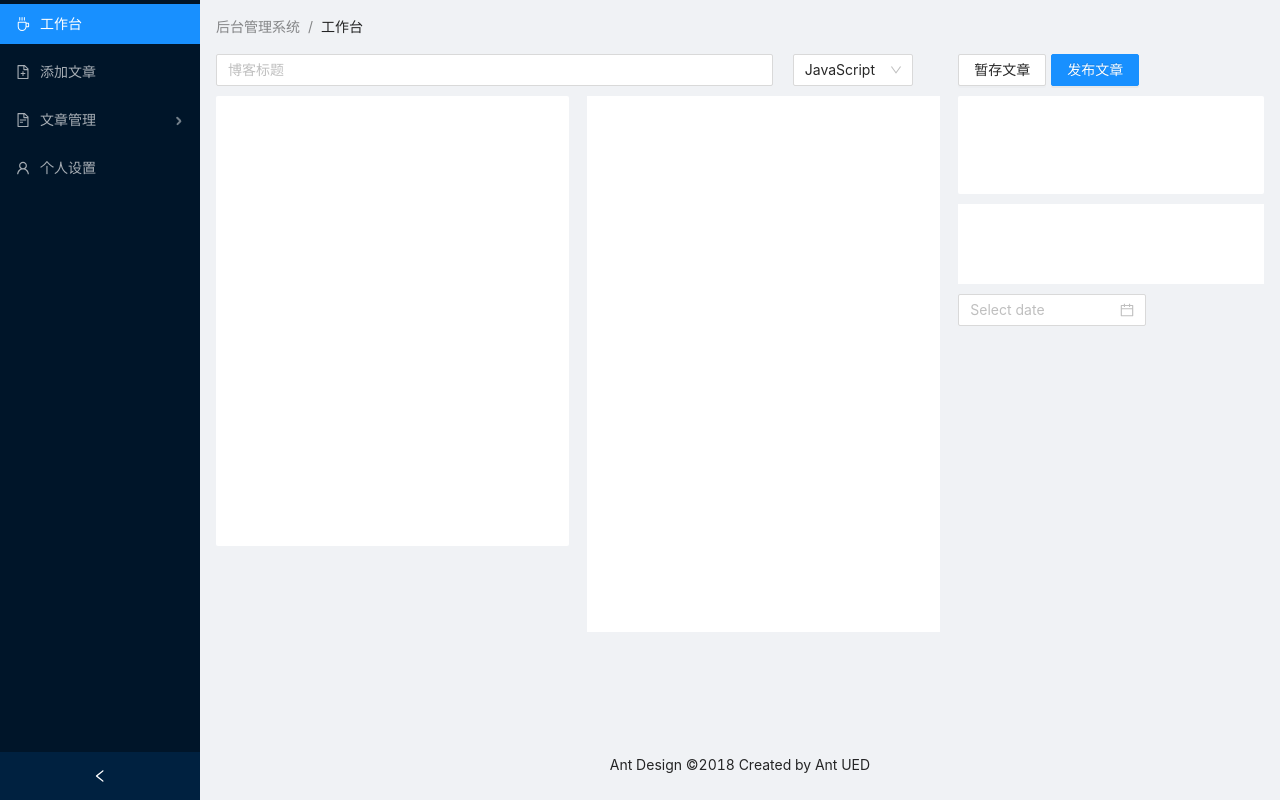
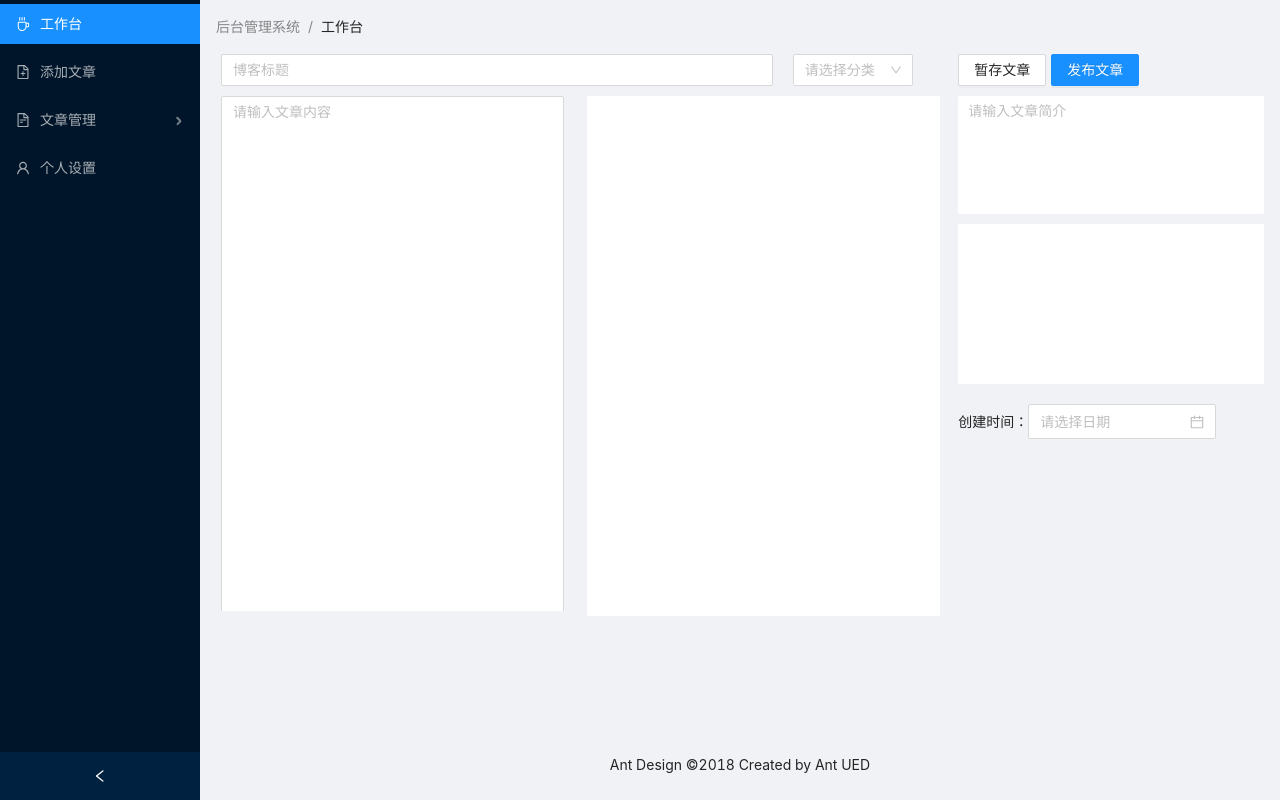
Before and after one commit to Awalter0411/coding-blog-admin, a React (Create React App) app: page /index in a window 1280 px wide. Built offline with nearby package versions, Linux system fonts and the light colour scheme.

Commit message:
'feat:markdown转换html'

```diff
--- a/src/index.js
+++ b/src/index.js
@@ -2,5 +2,12 @@ import React from 'react'
 import ReactDOM from 'react-dom'
 import './index.css'
 import App from './App'
+import {ConfigProvider} from 'antd'
+import locale from 'antd/es/date-picker/locale/zh_CN'
+import zhCN from 'antd/lib/locale/zh_CN';
 
-ReactDOM.render(<App />, document.getElementById('root'))
+ReactDOM.render(
+  <ConfigProvider locale={zhCN}>
+    <App/>
+  </ConfigProvider>
+  , document.getElementById('root'))
--- a/src/pages/AddArticle.js
+++ b/src/pages/AddArticle.js
@@ -1,49 +1,61 @@
 import '../static/css/AddArticle.css'
 import { useState } from 'react'
 import { Row, Col, Input, Select, Button, DatePicker } from 'antd'
-import marked from 'marked'
-import hljs from 'highlight.js'
-import 'highlight.js/styles/monokai-sublime.css'
-const { Option } = Select
+import ReactMarkdown from 'react-markdown'
+import { Prism as SyntaxHighlighter } from 'react-syntax-highlighter'
+import { atomDark } from 'react-syntax-highlighter/dist/esm/styles/prism'
+import moment from 'moment'
+import 'moment/locale/zh-cn'
+import locale from 'antd/es/date-picker/locale/zh_CN'
 const { TextArea } = Input
 const AddArticle = () => {
-  const [articleContent, setArticleContent] = useState('') //markdown的编辑内容
-  const [markdownContent, setMarkdownContent] = useState('预览内容') //html内容
+  // antd
+  const { Option } = Select
+  // 文章标题
+  const [title, setTitle] = useState('')
+  // 文章内容
+  const [articleContent, setArticleContent] = useState('')
+  // 简介内容
+  const [descriptionContent, setDescriptionContent] = useState('')
+  // 时间
+  const [date, setDate] = useState('')
+  // 分类
+  const [categories, setCategories] = useState([])
 
-  marked.setOptions({
-    renderer: new marked.Renderer(),
-    highlight: function (code) {
-      return hljs.highlightAuto(code).value
-    },
-    gfm: true, // 允许 Git Hub标准的markdown.
-    pedantic: false, // 不纠正原始模型任何的不良行为和错误（默认为false）
-    sanitize: false, // 对输出进行过滤（清理），将忽略任何已经输入的html代码（标签）
-    tables: true, // 允许支持表格语法（该选项要求 gfm 为true）
-    breaks: false, // 允许回车换行（该选项要求 gfm 为true）
-    smartLists: true, // 使用比原生markdown更时髦的列表
-    smartypants: false, // 使用更为时髦的标点
-  })
+  // 更新文章内容
+  const changeInput = (e, callback) => {
+    callback(e.target.value)
+  }
 
-  const changeContent = e => {
-    setArticleContent(e.target.value)
-    let html = marked(e.target.value)
-    setMarkdownContent(html)
+  // 设置文章日期
+  const handleDateChange = (date, dateString) => {
+    console.log(date, dateString)
+    setDate(dateString)
   }
+
+  const publish = () => {
+    console.log(articleContent, descriptionContent)
+  }
+
   return (
     <div>
       <Row className='content'>
         <Col span={17}>
           <Row>
-            <Col span={18}>
+            <Col span={18} className="title">
               <Input placeholder='博客标题' />
             </Col>
             <Col span={6}>
               <Select
-                defaultValue='JavaScript'
                 style={{ width: 120 }}
                 className='select'
+                placeholder="请选择分类"
               >
-                <Option value='JavaScript'>JavaScript</Option>
+                {categories.map(item => {
+                  if (item) {
+                    return <Option value={item.name}>{item.name}</Option>
+                  }
+                })}
               </Select>
             </Col>
           </Row>
@@ -51,36 +63,96 @@ const AddArticle = () => {
             <Col span={12}>
               <TextArea
                 className='markdown-content'
-                autoSize={{ minRows: 20, maxRows: 20 }}
-                onChange={changeContent}
-                onPressEnter={changeContent}
+                onChange={e => {
+                  changeInput(e, setArticleContent)
+                }}
+                placeholder='请输入文章内容'
+                showCount
+                autoSize={{ minRows: 28, maxRows: 28 }}
               ></TextArea>
             </Col>
             <Col span={12}>
-              <div className='html-content'></div>
+              <div className='html-content'>
+                <ReactMarkdown
+                  children={articleContent}
+                  components={{
+                    code({ node, inline, className, children, ...props }) {
+                      const match = /language-(\w+)/.exec(className || '')
+                      return !inline && match ? (
+                        <SyntaxHighlighter
+                          children={String(children).replace(/\n$/, '')}
+                          style={atomDark}
+                          language={match[1]}
+                          PreTag='div'
+                          {...props}
+                        />
+                      ) : (
+                        <code className={className} {...props}>
+                          {children}
+                        </code>
+                      )
+                    },
+                  }}
+                />
+              </div>
             </Col>
           </Row>
         </Col>
         <Col span={7}>
           <Row>
             <Button className='saveArticle'>暂存文章</Button>
-            <Button type='primary'>发布文章</Button>
+            <Button type='primary' onClick={publish}>
+              发布文章
+            </Button>
           </Row>
           <Row>
             <Col span={24}>
               <TextArea
-                className='description-markdown'
-                autoSize={{ minRows: 4, maxRows: 4 }}
+                cols='30'
+                rows='10'
+                className='description-content'
+                onChange={e => {
+                  changeInput(e, setDescriptionContent)
+                }}
+                autoSize={{ minRows: 5, maxRows: 5 }}
+                placeholder='请输入文章简介'
               ></TextArea>
             </Col>
           </Row>
           <Row>
             <Col span={24}>
-              <div className='description-html'></div>
+              <div className='description-html'>
+                <ReactMarkdown
+                  children={descriptionContent}
+                  components={{
+                    code({ node, inline, className, children, ...props }) {
+                      const match = /language-(\w+)/.exec(className || '')
+                      return !inline && match ? (
+                        <SyntaxHighlighter
+                          children={String(children).replace(/\n$/, '')}
+                          style={atomDark}
+                          language={match[1]}
+                          PreTag='div'
+                          {...props}
+                        />
+                      ) : (
+                        <code className={className} {...props}>
+                          {children}
+                        </code>
+                      )
+                    },
+                  }}
+                />
+              </div>
             </Col>
           </Row>
           <Row className='datePicker'>
-            <DatePicker showTime format='YYYY-MM-DD' />
+            创建时间：
+            <DatePicker
+              onChange={handleDateChange}
+              format='YYYY-MM-DD'
+              locale={locale}
+            />
           </Row>
         </Col>
       </Row>
--- a/src/static/css/AddArticle.css
+++ b/src/static/css/AddArticle.css
@@ -1,47 +1,61 @@
+/* 隐藏滚动条 */
+::-webkit-scrollbar {
+  width: 12px;
+}
+
 .select {
   margin-left: 20px;
 }
 
+.title{
+  padding-left: 5px;
+}
 .markdown-content {
   outline: none;
   border: none;
   padding: 5px;
   width: 95%;
-  height: 67vh;
-  margin-top: 10px;
+  margin-top:5px;
   overflow: auto;
+  height: 65vh;
 }
 
 .html-content {
   background-color: #fff;
   outline: none;
-  height: 67vh;
   border: none;
   width: 95%;
   margin-top: 10px;
   overflow: auto;
+  height: 65vh;
+  padding: 5px;
 }
 
 .saveArticle {
   margin-right: 5px;
 }
 
-.description-markdown {
+.description-content {
   outline: none;
   border: none;
   width: 100%;
   margin-top: 10px;
-  padding: 5px;
-  height: 10vh;
+  padding-left: 10px;
+  background-color: #fff;
+  height: 20vh;
 }
 
 .description-html {
   background-color: #fff;
   width: 100%;
-  height: 10vh;
+  padding: 5px;
   margin-top: 10px;
+  height: 20vh;
+  overflow: auto;
 }
 
 .datePicker {
-  margin-top: 10px;
+  margin-top: 20px;
+  height: 20px;
+  line-height: 35px;
 }
```
Also changed, not shown: src/index.css (line endings or trailing spaces).
